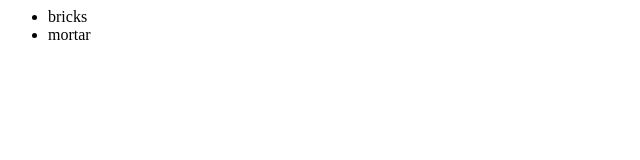
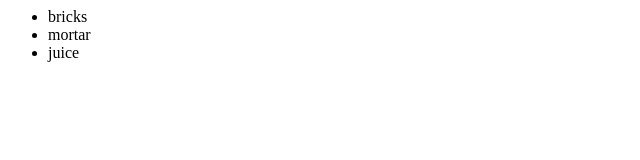
Before and after one commit to panqa23/code-updates, a plain HTML site: page index.html in a window 1280 px wide. Shown: the full height of the page, 0-640 px from the left. Drawn offline with Linux system fonts and the light colour scheme.

Commit message:
added juice

```diff
--- a/index.html
+++ b/index.html
@@ -5,6 +5,7 @@
 			<ul>
 				<li>bricks</li>
 				<li>mortar</li>
+				<li>juice</li>
 			</ul>
 		</div>
 	</body>
```
